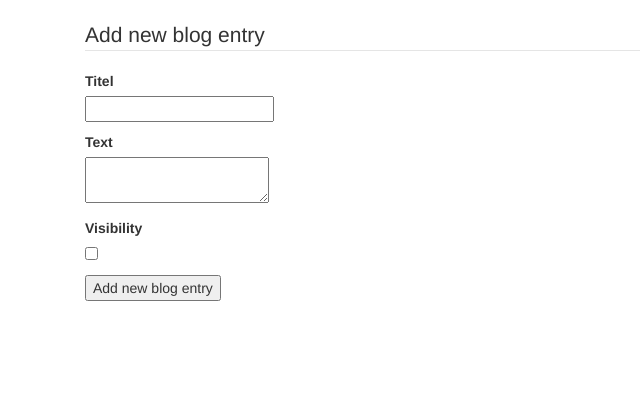
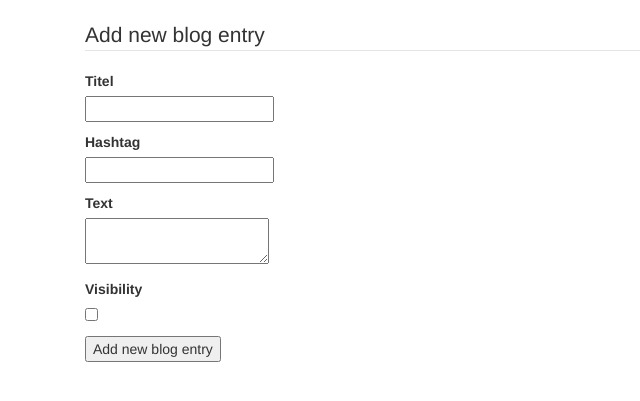
Before and after one commit to razordb9/Portfolio, a Flask app: page /addblogentry in a window 1280 px wide. Shown: the part 52-453 px from the top of the page, without its empty margins (0-640 px from the left). Run offline with Flask 2, Linux system fonts and the light colour scheme; the visitor is signed in with stand-in values (Sample User, id 1); some libraries are stand-ins or nearby versions.

Commit message:
Updates mainpage blog post, added under construction page for main and admin page

```diff
--- a/application/Templates/Adminpage/addblogentry.html
+++ b/application/Templates/Adminpage/addblogentry.html
@@ -13,7 +13,12 @@
                         <span class="error-message">{{ error }}</span>
                     {% endfor %}
                 </p>
-
+                <p> {{ form.hashTag.label }}</br>
+                    {{ form.hashTag }}
+                    {% for error in form.hashTag.errors %}
+                        <span class="error-message">{{ error }}</span>
+                    {% endfor %}
+                </p>
                 <p> {{ form.text.label }}</br>
                     {{ form.text }}
                     {% for error in form.text.errors %}
--- a/application/Templates/Adminpage/blogentries.html
+++ b/application/Templates/Adminpage/blogentries.html
@@ -13,6 +13,7 @@ Blog entries
         <tr>
             <th scope="col">Blog ID</th>
             <th scope="col">Title</th>
+            <th scope="col">HashTag</th>
             <th scope="col">Text</th>
             <th scope="col">Visible</th>
             <th scope="col">Edit blog entry</th>
@@ -25,6 +26,7 @@ Blog entries
             <tr>
                 <td scope='row'>{{ blog.blog_id }}</td>
                 <td>{{ blog.title }}</td>
+                <td>{{ blog.hashTag }}</td>
                 <td>{{ blog.text }}</td>
                 <td>{{ blog.visibility }}</td>
                 <td>
--- a/application/Templates/Adminpage/editpages.html
+++ b/application/Templates/Adminpage/editpages.html
@@ -5,5 +5,5 @@ Edit pages
 {% endblock %}
 
 {% block body %}
-    <h3>Edit pages</h3>
+    <img src="static/pictures/underconstruction.png" alt="UnderConstruction" style="display: block;margin-left: auto;margin-right: auto;width: 50%;">
 {% endblock %}
--- a/application/Templates/Includes/nav.html
+++ b/application/Templates/Includes/nav.html
@@ -3,6 +3,9 @@
         <div class="navbar-header">
             <a class="navbar-brand" href="{{ url_for('index') }}">Portfolio</a>
         </div>
+        <ul class="nav navbar-nav">
+            <li class="{%if blog %}active{% endif %}"><a href="{{ url_for('mainpage_template') }}" class="nav-link active">Work</a></li>
+        </ul>
         <ul class="nav navbar-nav">
             <li class="{%if blog %}active{% endif %}"><a href="{{ url_for('myblog') }}" class="nav-link active">Blog</a></li>
         </ul>
--- a/application/Templates/index.html
+++ b/application/Templates/index.html
@@ -16,10 +16,11 @@ My Portfolio
     <div class="col-sm-2">
     </div>
     <div class="col-sm-8">
-        <h1>My latest blogpost</h1>
+
         {% for data in blogData %}
 
             {% if data.visibility == true %}
+                <h1>My latest blogpost</h1>
                 <h2>{{ data.title }}</h2>
                 <h5><span class="glyphicon glyphicon-time"></span> Post by Thomas Zaussnig, Feb 03, 2021.</h5>
                 <h5><span class="label label-danger">#webdevelompent</span> <span class="label label-primary">#createsomethingfun</span></h5><br>
--- a/application/forms.py
+++ b/application/forms.py
@@ -43,7 +43,8 @@ class AddMyWorkItem(FlaskForm):
 
 class AddBlogEntry(FlaskForm):
     title           = StringField("Titel", validators=[DataRequired(),Length(min=5,max=100)])
-    text            = TextAreaField("Text", validators=[DataRequired(),Length(min=1,max=3000)])
+    text            = TextAreaField("Text", validators=[DataRequired(),Length(min=1,max=4096)])
+    hashTag         = StringField("Hashtag", validators=[DataRequired(),Length(min=1,max=4096)])
     visibility      = BooleanField("Visibility")
     submit          = SubmitField("Add new blog entry")
 
--- a/application/models.py
+++ b/application/models.py
@@ -5,6 +5,7 @@ from werkzeug.security import generate_password_hash, check_password_hash
 class blog(db.Document):
     blog_id     =   db.IntField( max_length=10, unique=True )
     title       =   db.StringField( max_length=100 )
+    hashTag     =   db.StringField( max_length=4096 )
     text        =   db.StringField( max_length=4096 )
     visibility  =   db.BooleanField()
 
--- a/application/routes.py
+++ b/application/routes.py
@@ -148,10 +148,11 @@ def addblogentry():
         blog_id    += 1
 
         title       = form.title.data
+        hashTag     = form.hashTag.data
         text        = form.text.data
         visibility  = form.visibility.data
 
-        blogs = blog(blog_id=blog_id, title=title, text=text, visibility=visibility)
+        blogs = blog(blog_id=blog_id, title=title, hashTag=hashTag, text=text, visibility=visibility)
         blogs.save()
         flash("You successfully created a new blog entry","success")
         return redirect(url_for('blogentries'))
@@ -273,14 +274,17 @@ def test():
 @app.route("/index")
 def index():
     workData = work.objects.all()
-    blogData = blog.objects().order_by('-blog_id').limit(1)
+    blogData = blog.objects().order_by('-blog_id').limit(2)
     return render_template("index.html", index=True, workData=workData, blogData=blogData)
 
 @app.route("/myblog")
 def myblog():
-    blogData = blog.objects.all()
+    blogData = blog.objects.order_by('-blog_id')
     return render_template("blog.html", blog=True, blogData=blogData)
 
+@app.route("/mainpage_template")
+def mainpage_template():
+    return render_template("mainpage_template.html", editpages=True)
 
 @app.route("/user_settings", methods=["GET", "POST"])
 def user_settings():
```
Also changed, not shown: application/Templates/Adminpage/adminpage_template.html (added, +9 -0 lines), application/Templates/mainpage_template.html (added, +9 -0 lines), application/static/pictures/underconstruction.png (added).
